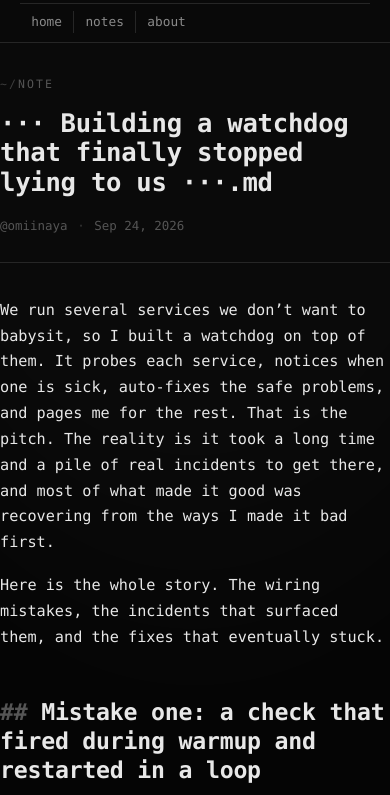
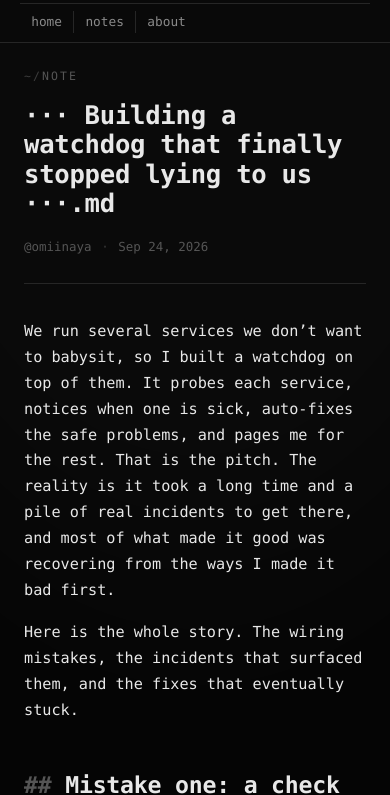
Before and after one commit to omiinaya/oem-log, an Astro site: page /oem-log/blog/building-a-self-healing-watchdog in a window 390 px wide. Shown: the part 44-839 px from the top of the page. Built offline with nearby package versions, Linux system fonts and the light colour scheme; Astro itself is replaced by a stand-in of ours.

Commit message:
Add comfortable side padding to article pages on mobile

```diff
--- a/src/styles/global.css
+++ b/src/styles/global.css
@@ -240,7 +240,11 @@ th { background: var(--bg-3); color: var(--ink); }
 
 /* responsive */
 @media (max-width: 680px) {
+	main {
+		padding: 1.5rem 1.25rem 4rem;
+	}
 	body { font-size: 15px; }
 	h1 { font-size: 1.7rem; }
 	pre { padding: 1.1em 1.1em; font-size: 0.78rem; }
+	.prose { padding: 0 0.25rem; }
 }
```
